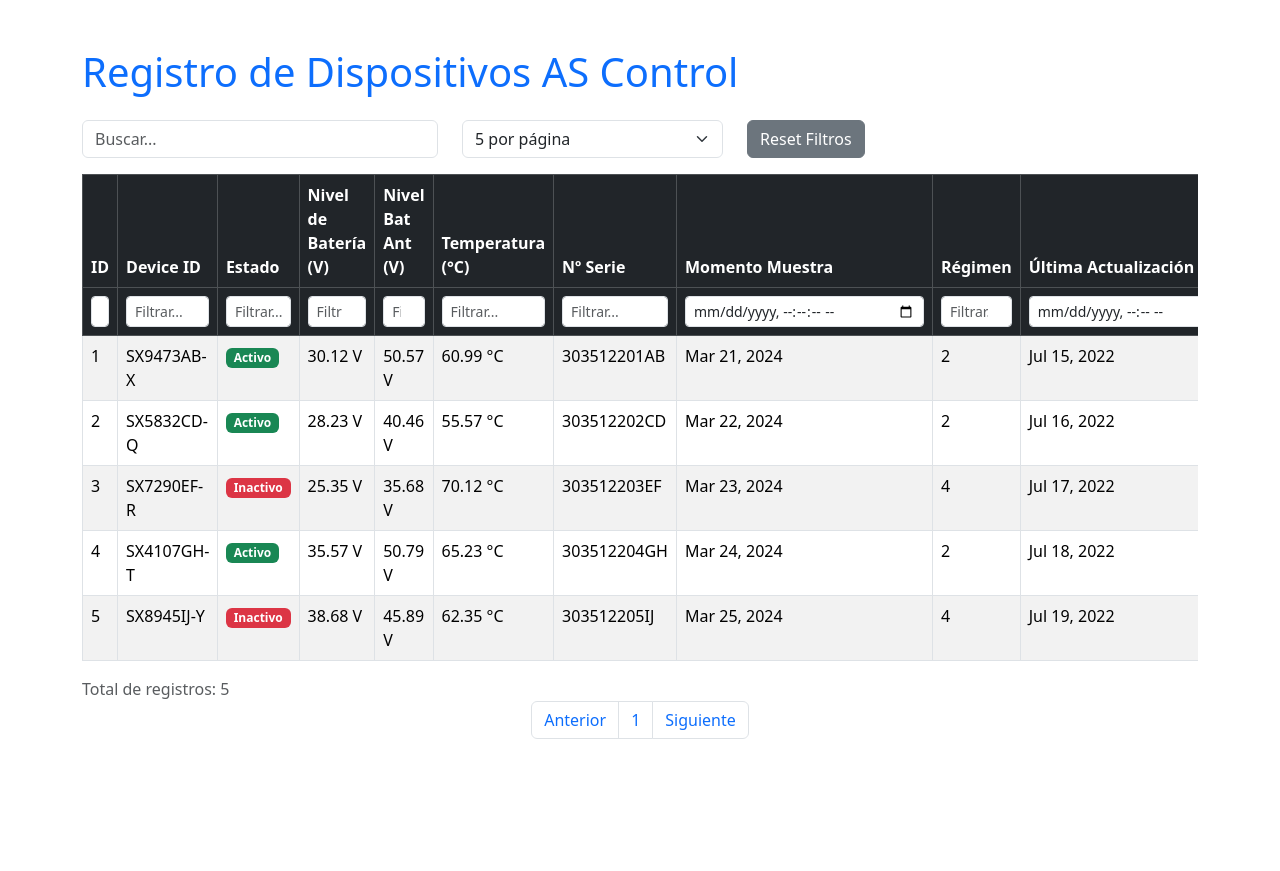
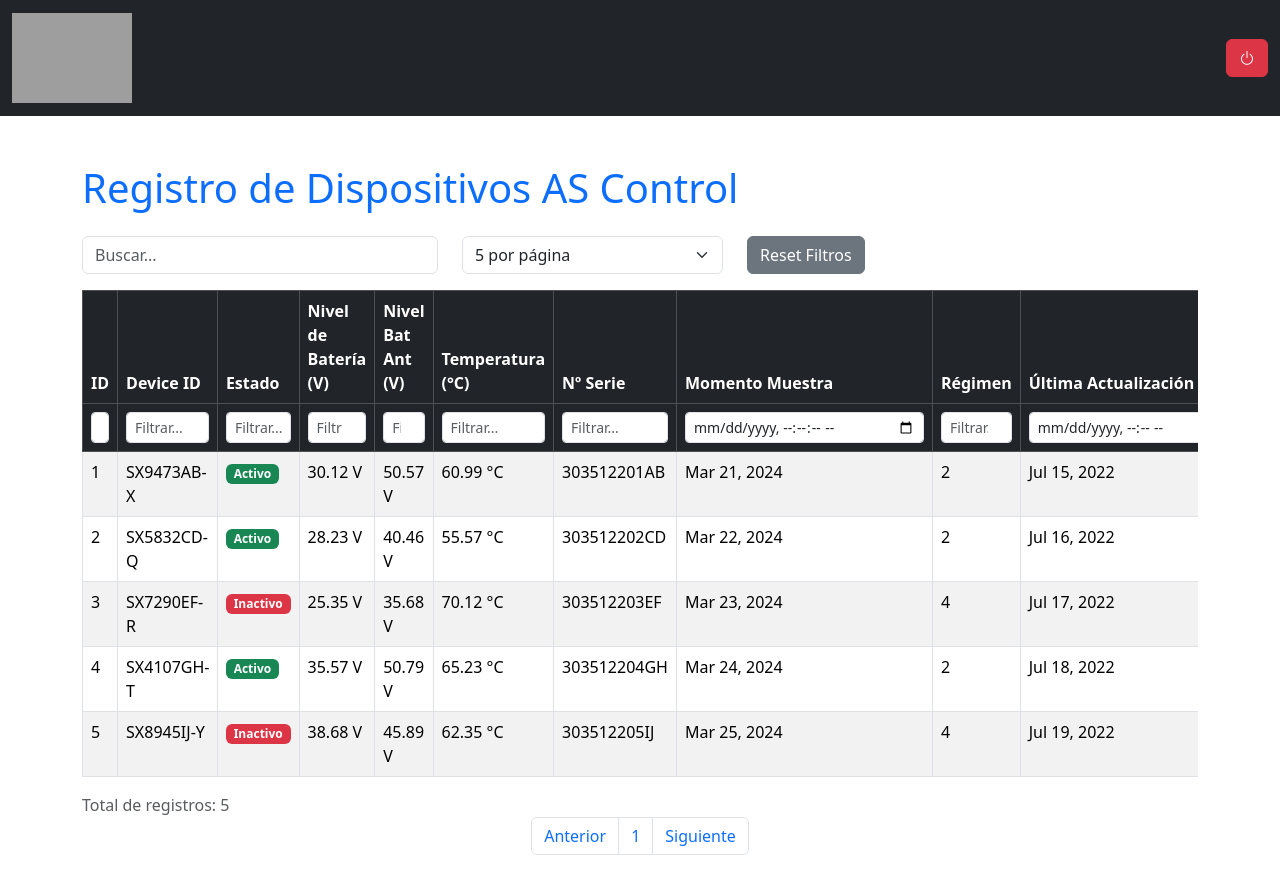
Before and after one commit to pablocamara9/AngularWorkspace, an Angular app in the folder registro-dispositivos/: page /devices in a window 1280 px wide. Before the commit the page ends 800 px from the top, so only its background shows below. Built offline with nearby package versions, Linux system fonts and the light colour scheme; grey boxes are pictures that could not be loaded.

Commit message:
Agregado navbar.

```diff
--- a/registro-dispositivos/src/app/app.component.html
+++ b/registro-dispositivos/src/app/app.component.html
@@ -1 +1,2 @@
+<link href="https://cdn.jsdelivr.net/npm/bootstrap-icons/font/bootstrap-icons.css" rel="stylesheet">
 <router-outlet></router-outlet>
--- a/registro-dispositivos/src/app/app.module.ts
+++ b/registro-dispositivos/src/app/app.module.ts
@@ -9,13 +9,15 @@ import { HttpClientModule } from '@angular/common/http';
 import { DeviceStatusPipe } from './pipes/device-status.pipe';
 import { FormsModule } from '@angular/forms';
 import { LoginFormComponent } from './components/login-form/login-form.component';
+import { HeaderComponent } from './components/header/header.component';
 
 @NgModule({
   declarations: [
     AppComponent,
     RegistroDispositivosComponent,
     DeviceStatusPipe,
-    LoginFormComponent
+    LoginFormComponent,
+    HeaderComponent
   ],
   imports: [
     BrowserModule,
--- /dev/null
+++ b/registro-dispositivos/src/app/components/header/header.component.html
@@ -0,0 +1,19 @@
+<nav class="navbar navbar-expand" style="background-color: rgba(33,37,41,255);">
+    <div class="container-fluid">
+        <a class="navbar-brand" href="#"><img [src]="imgUrl" alt="Logo" style="width: 30%; height: 30%;"></a>
+        <div class="collapse navbar-collapse" id="navbarNav">
+            <ul class="navbar-nav me-auto">
+                <li class="nav-item">
+                    <!--<a class="nav-link active text-light" aria-current="page" href="#">Inicio</a>-->
+                </li>
+                <li class="nav-item">
+                    <!--<a class="nav-link text-light" href="#">Acerca de</a>-->
+                </li>
+                <li class="nav-item">
+                    <!--<a class="nav-link text-light" href="#">Contacto</a>-->
+                </li>
+            </ul>
+            <button class="btn btn-danger" type="button" (click)="salir()"><i class="bi bi-power"></i></button>
+        </div>
+    </div>
+</nav>
--- /dev/null
+++ b/registro-dispositivos/src/app/components/header/header.component.ts
@@ -0,0 +1,20 @@
+import { Component } from '@angular/core';
+import { Router } from '@angular/router';
+
+@Component({
+  selector: 'app-header',
+  standalone: false,
+  templateUrl: './header.component.html',
+  styleUrl: './header.component.css'
+})
+export class HeaderComponent {
+
+  constructor(private router: Router) { }
+
+  imgUrl = 'https://media.licdn.com/dms/image/v2/C4D0BAQHmp1p6nVm1jw/company-logo_200_200/company-logo_200_200/0/1630571372859/noxium_logo?e=2147483647&v=beta&t=lW5nzTawrAZQ3gNg8BYiDmnLUfAhW-xi0w5HY4tiX70';
+
+  salir() {
+    this.router.navigate(['/login']);
+  }
+
+}
--- a/registro-dispositivos/src/app/components/login-form/login-form.component.html
+++ b/registro-dispositivos/src/app/components/login-form/login-form.component.html
@@ -1,6 +1,8 @@
-<link href="https://cdn.jsdelivr.net/npm/bootstrap-icons/font/bootstrap-icons.css" rel="stylesheet">
 <section class="vh-100">
     <div class="container py-5 h-100">
+      <div style="text-align: center; margin-bottom: -200px; margin-top: -30px;">
+        <img [src]="imgUrl" alt="Logo" style="height: 20%; width: 20%;" >
+      </div>
       <div class="row d-flex justify-content-center align-items-center h-100">
         <div class="col-12 col-md-8 col-lg-6 col-xl-5">
           <div class="main card text-white" style="border-radius: 1rem;">
--- a/registro-dispositivos/src/app/components/login-form/login-form.component.ts
+++ b/registro-dispositivos/src/app/components/login-form/login-form.component.ts
@@ -12,6 +12,7 @@ export class LoginFormComponent {
 
   email: string = '';
   password: string = '';
+  imgUrl = 'https://media.licdn.com/dms/image/v2/C4D0BAQHmp1p6nVm1jw/company-logo_200_200/company-logo_200_200/0/1630571372859/noxium_logo?e=2147483647&v=beta&t=lW5nzTawrAZQ3gNg8BYiDmnLUfAhW-xi0w5HY4tiX70';
 
   constructor(private router: Router) { }
 
--- a/registro-dispositivos/src/app/components/registro-dispositivos/registro-dispositivos.component.html
+++ b/registro-dispositivos/src/app/components/registro-dispositivos/registro-dispositivos.component.html
@@ -1,3 +1,4 @@
+<app-header></app-header>
 <div id="app" class="container mt-5">
   <h1 class="mb-4 text-primary">{{title}}</h1>
   <div class="row mb-3">
```
Also changed, not shown: registro-dispositivos/src/app/components/header/header.component.css (added).
